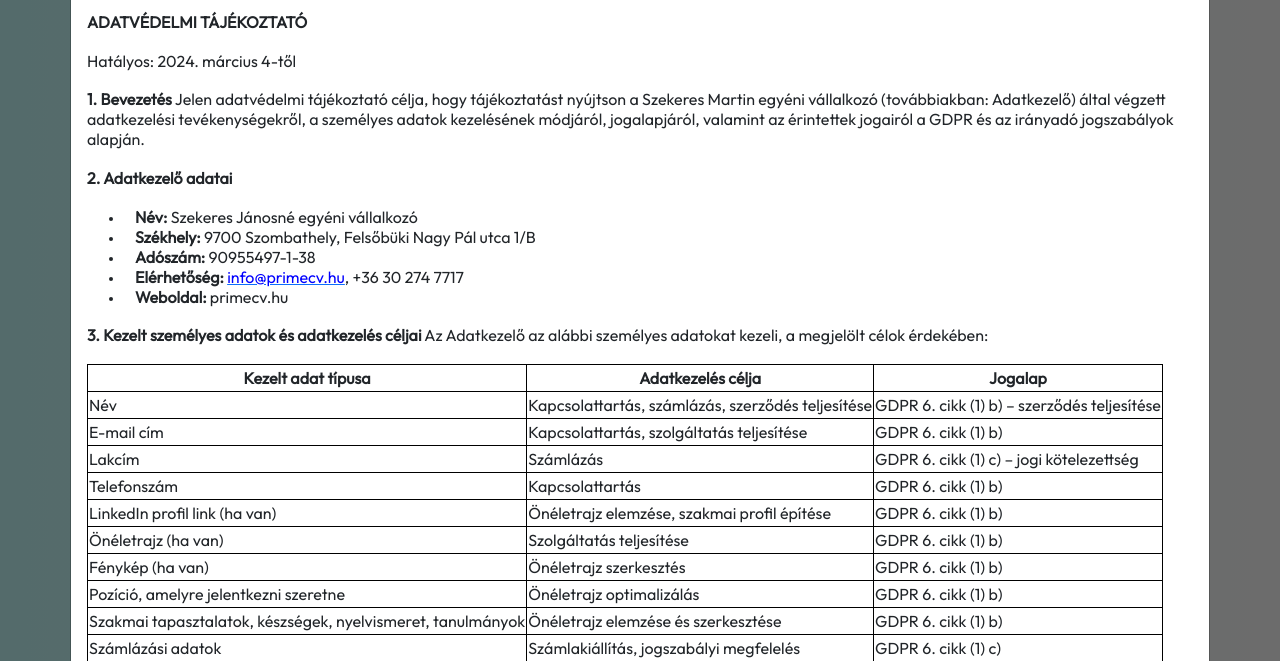
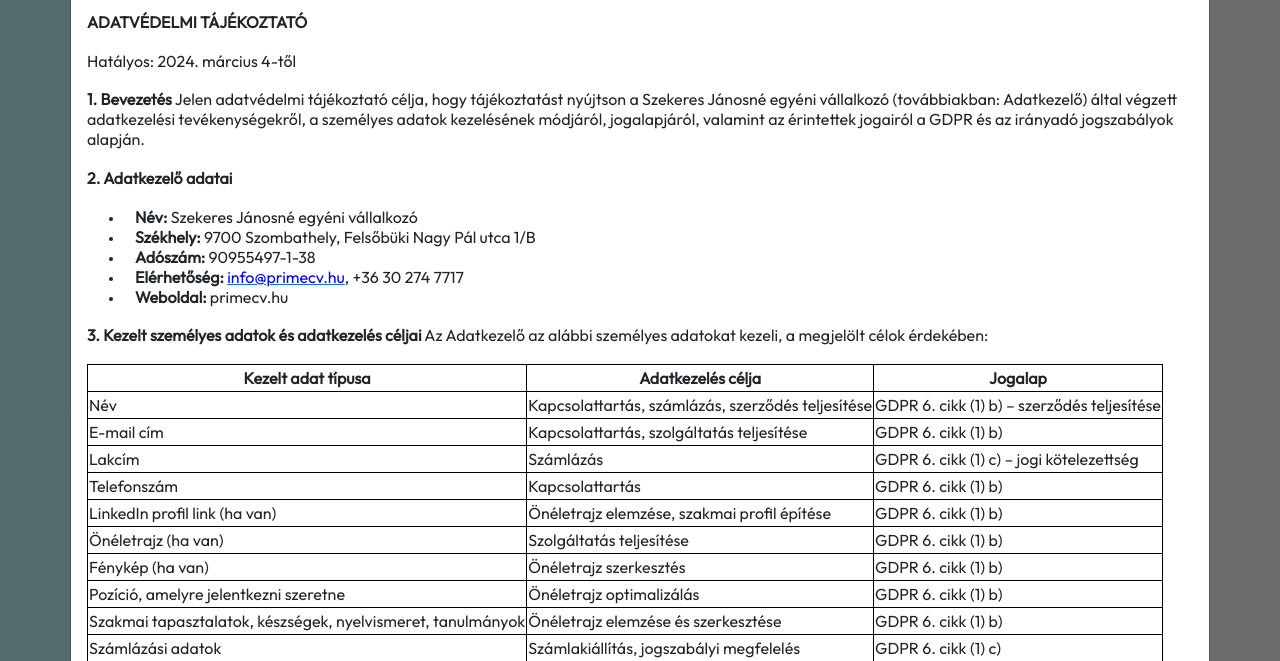
Before and after one commit to Kiralyroli/karrier, a Symfony app: template templates/cart/cart.html.twig in a window 1280 px wide, after a click on "Adatkezelési Nyilatkozat". Shown: the part 96-757 px from the top of the page. Run offline with Twig, Linux system fonts and the light colour scheme; the template is opened without the code that fills it, so the values that code supplies are empty; style sheets or scripts are compiled from the project's sources; some libraries are stand-ins or nearby versions.

Commit message:
adatvédelmi frissítése

```diff
--- a/templates/information/privacy_statement.htm.twig
+++ b/templates/information/privacy_statement.htm.twig
@@ -5,7 +5,7 @@
     <span>Hatályos: 2024. március 4-től</span>
 </p>
 <p style="margin-top:14pt; margin-bottom:14pt; line-height:normal">
-    <strong><span>1. Bevezetés</span></strong><span> Jelen adatvédelmi tájékoztató célja, hogy tájékoztatást nyújtson a Szekeres Martin egyéni vállalkozó (továbbiakban: Adatkezelő) által végzett adatkezelési tevékenységekről, a személyes adatok kezelésének módjáról, jogalapjáról, valamint az érintettek jogairól a GDPR és az irányadó jogszabályok alapján.</span>
+    <strong><span>1. Bevezetés</span></strong><span> Jelen adatvédelmi tájékoztató célja, hogy tájékoztatást nyújtson a Szekeres Jánosné egyéni vállalkozó (továbbiakban: Adatkezelő) által végzett adatkezelési tevékenységekről, a személyes adatok kezelésének módjáról, jogalapjáról, valamint az érintettek jogairól a GDPR és az irányadó jogszabályok alapján.</span>
 </p>
 <p style="margin-top:14pt; margin-bottom:14pt; line-height:normal">
     <strong><span>2. Adatkezelő adatai</span></strong>
```
